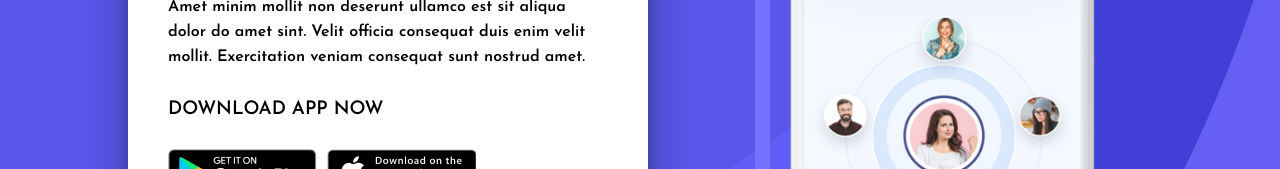
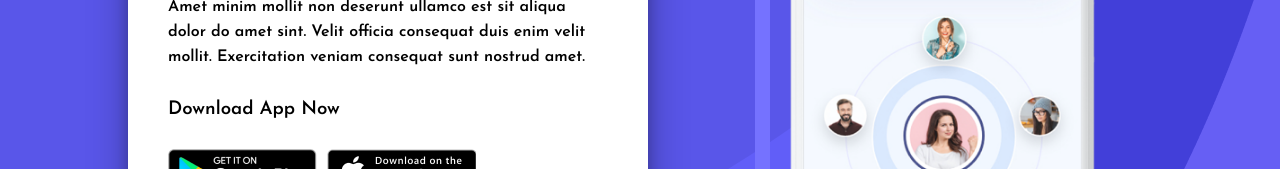
Before and after one commit to ahmednihalk/Appolo, a website: page index.html in a window 1280 px wide. Shown: the part 479-648 px from the top of the page. Drawn offline with nearby package versions, Linux system fonts and the light colour scheme.

Commit message:
Fixed download buttonn text

```diff
--- a/index.html
+++ b/index.html
@@ -59,7 +59,7 @@
                         <h1>A GREAT APP MAKES YOUR LIFE BETTER!</h1>
                         <p>Amet minim mollit non deserunt ullamco est sit aliqua dolor do amet sint.
                         Velit officia consequat duis enim velit mollit. Exercitation veniam consequat sunt nostrud amet.</p>
-                        <h3>DOWNLOAD APP NOW</h3>
+                        <h3>Download App Now</h3>
                         <img src="dist/images/googleplay.png" alt="Google Play" class="googleplay">
                         <img src="dist/images/appstore.png" alt="App Store" class="appstore">
                     </div>
@@ -74,7 +74,7 @@
     <section class="about_our_app">
         <div class="container">
         <div class="heading_container tac padding-medium">
-            <h3 class="heading-primary padding-small">About our mobile app. </h3>
+            <h3 class="heading-primary padding-small">About our mobile app.</h3>
             <P>Lorem ipsum dolor sit amet, consectetur adipiscing elit. Viverra nunc ante velit vitae. Est tellus vitae,
             nullam lobortis enim. Faucibus amet etiam tincidunt rhoncus,
             ullamcorper velit. Ullamcorper risus tempor, ac nunc libero urna, feugiat.</P>
```
